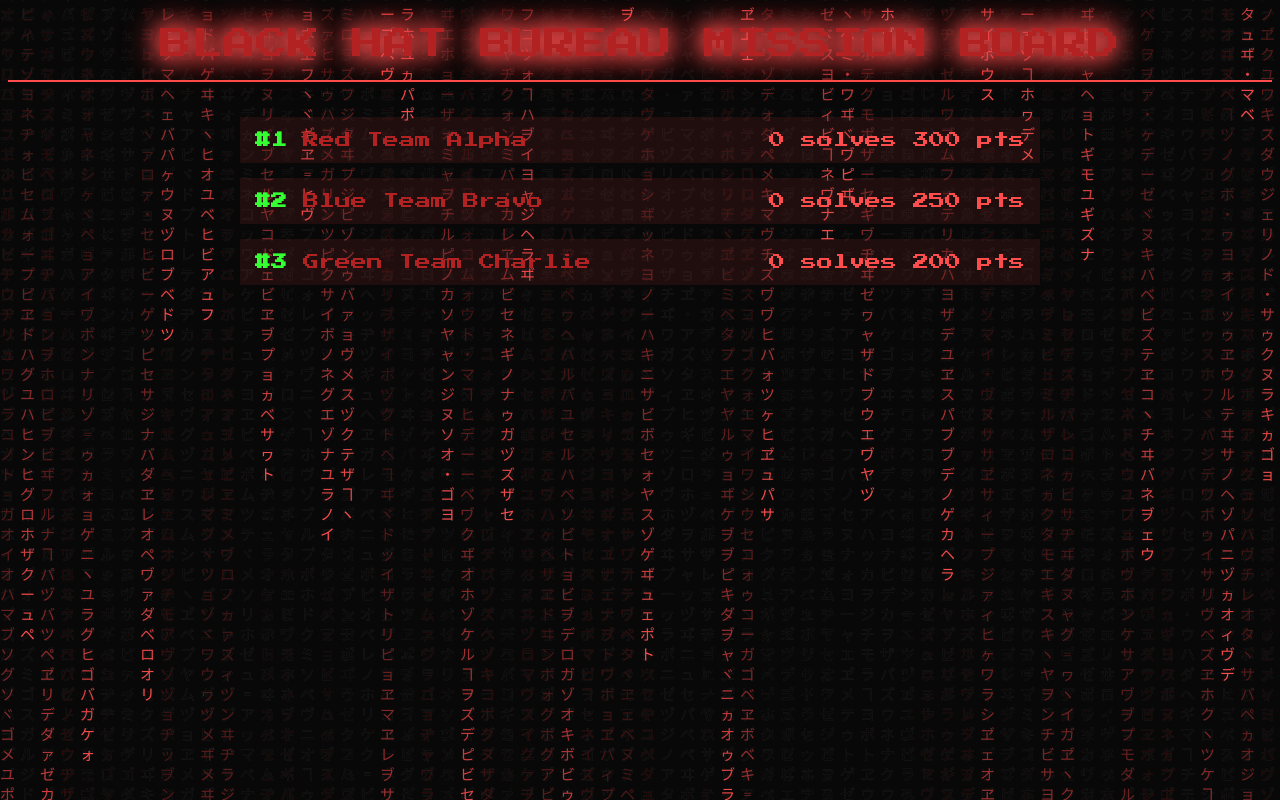
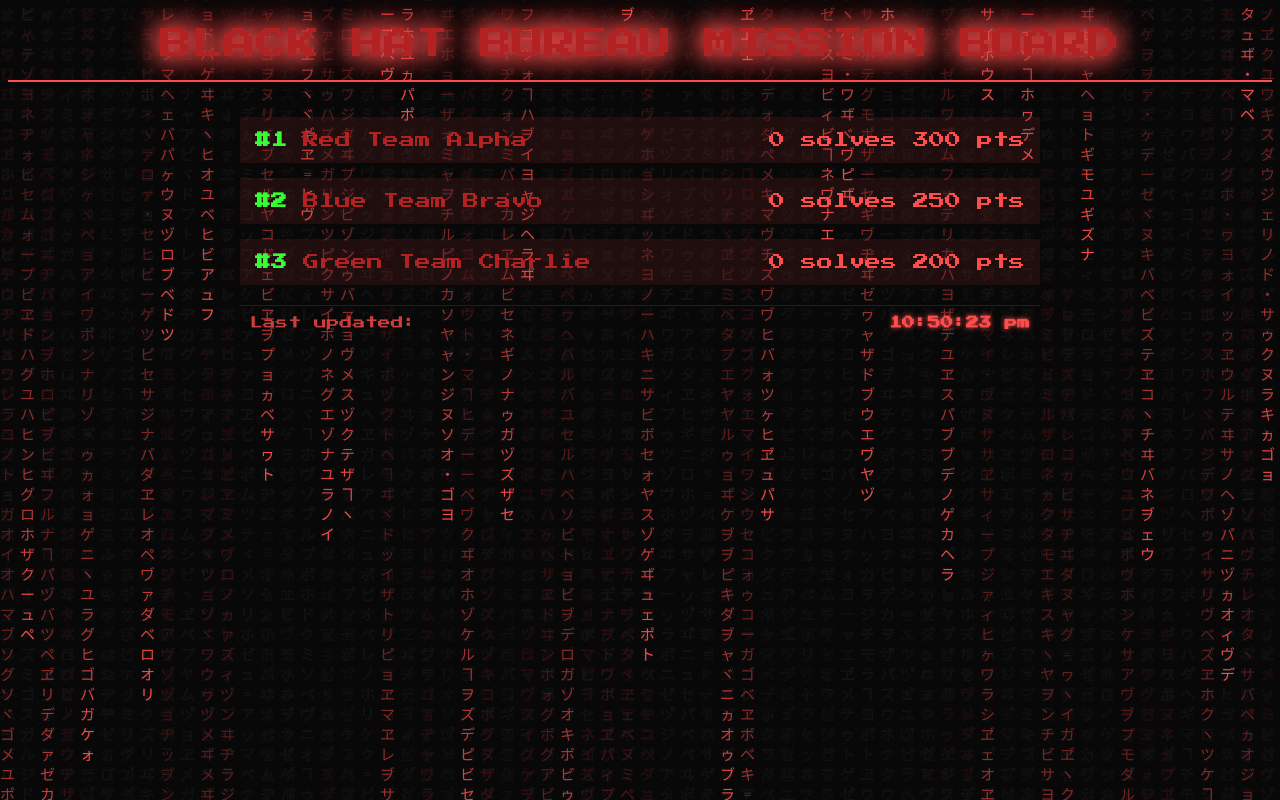
Before and after one commit to jondmarien/CTFd-Live-Scoreboard, a plain HTML site: page index.html in a window 1280 px wide. Drawn offline with Linux system fonts and the light colour scheme.

Commit message:
Finally fixed timestamp, live scoreboard, and team dropdown

```diff
--- a/assets/css/styles.css
+++ b/assets/css/styles.css
@@ -211,6 +211,26 @@ body {
     margin: 20px auto;
 }
 
+.last-updated {
+    color: #ff4d4d;
+    font-size: 0.8em;
+    margin-top: 20px;
+    padding: 10px;
+    border-top: 1px solid #ff4d4d33;
+    display: flex;
+    justify-content: space-between;
+}
+
+.timestamp-label {
+    opacity: 0.8;
+}
+
+.timestamp-value {
+    font-weight: bold;
+    text-shadow: 0 0 5px #ff4d4d;
+}
+
+
 /* Existing Animations from Mission Panel */
 @keyframes glowText {
     0% { text-shadow: 0 0 5px #ff4d4d; }
--- a/assets/js/scoreboard.js
+++ b/assets/js/scoreboard.js
@@ -162,7 +162,7 @@ class Scoreboard {
                     { id: 4, name: "Sarah Johnson", score: 125 }
                 ],
                 solves: [
-                    { challenge_id: 103, value: 250 }
+                    { challenge_id: 103, value: 125 }
                 ]
             },
             {
@@ -327,8 +327,8 @@ class Scoreboard {
         try {
             const responseData = await this.fetchScoreboard();
             const data = responseData || this.getMockData();
-            if (!data) return;
 
+            // Open scoreboard-container
             let html = '<div class="scoreboard-container">';
             data.forEach((team, index) => {
                 html += this.renderTeam(team, index);
@@ -342,8 +342,14 @@ class Scoreboard {
                 hour12: true
             }).toLowerCase();
 
-            html += `<div class="last-updated">Last updated: ${timestamp}</div>`;
-            html += '</div>';
+            // Add to scoreboard-container
+            html += `
+                <div class="last-updated">
+                    <span class="timestamp-label">Last updated:</span>
+                    <span class="timestamp-value">${timestamp}</span>
+                </div>
+            `;
+            html += '</div>'; // Close scoreboard-container
 
             this.container.innerHTML = html;
             this.setupTeamInteractions();
@@ -351,9 +357,27 @@ class Scoreboard {
 
             console.log('Scoreboard updated successfully.');
         } catch (error) {
-            console.error('Failed to update scoreboard: ' + error);
+            console.error('Update error:', error);
             this.showError(error.message);
-            this.container.innerHTML = this.renderMockData();
+
+            // Render mock data WITH timestamp
+            const now = new Date();
+            const timestamp = now.toLocaleTimeString('en-US', {
+                hour: '2-digit',
+                minute: '2-digit',
+                second: '2-digit',
+                hour12: true
+            }).toLowerCase();
+
+            this.container.innerHTML = `
+                <div class="scoreboard-container">
+                    ${this.renderMockData()}
+                    <div class="last-updated">
+                        <span class="timestamp-label">Last updated:</span>
+                        <span class="timestamp-value">${timestamp}</span>
+                    </div>
+                </div>
+            `;
         } finally {
             this.isLoading = false;
         }
```
